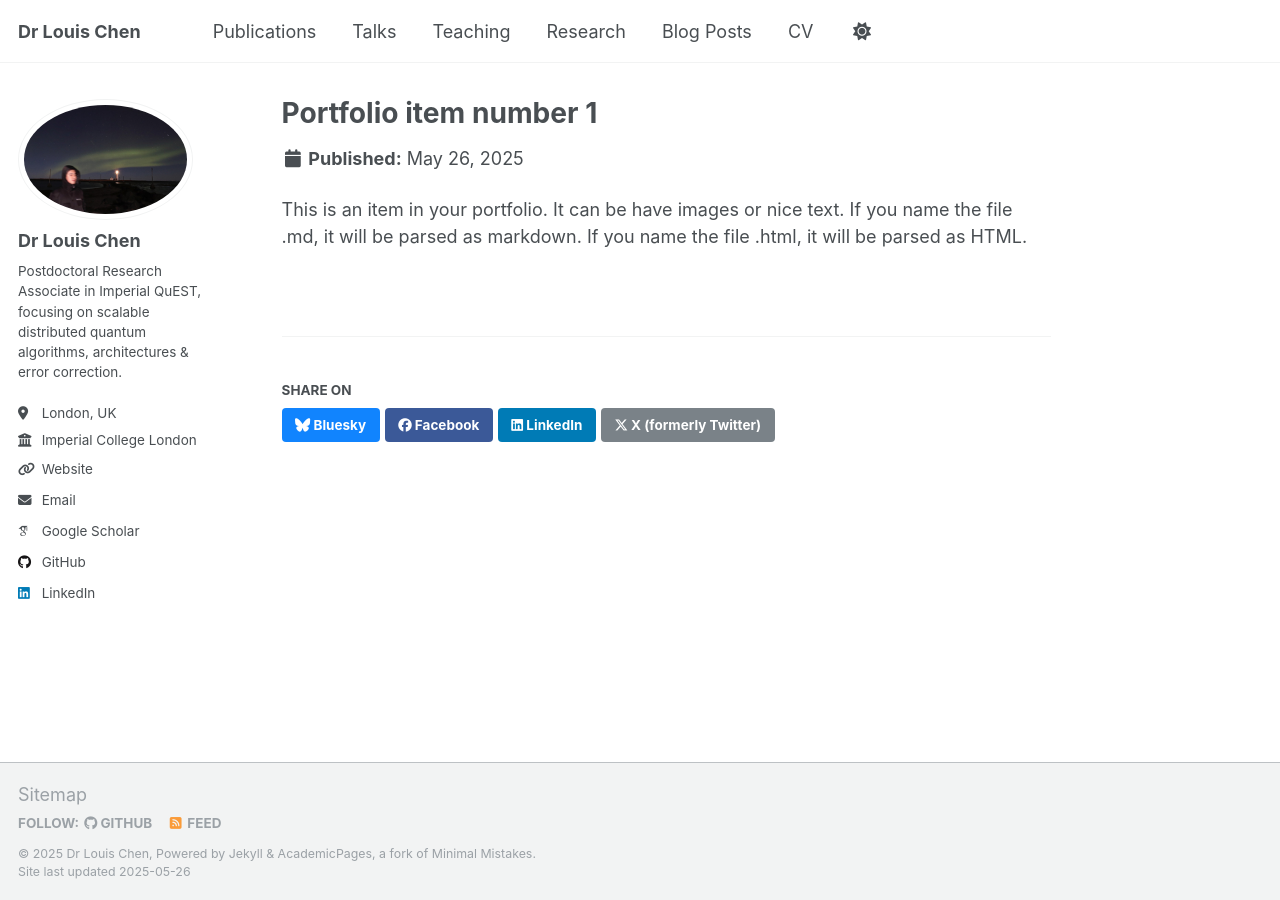
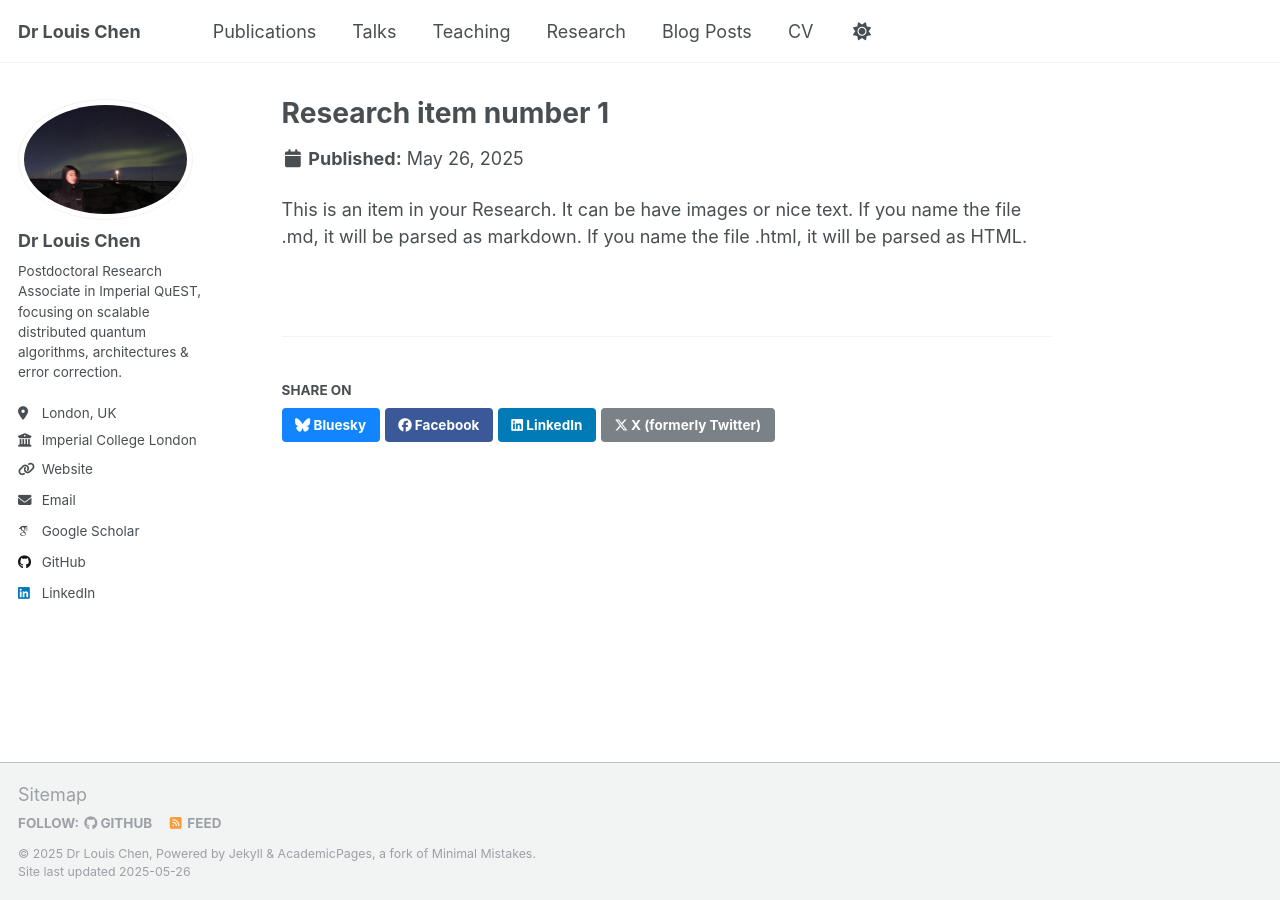
Before and after one commit to Louisanity/louisanity.github.io, a Jekyll site: the page built from _Research/Research-1.md, in a window 1280 px wide. Built offline with Jekyll 4.4.1, drawn with Linux system fonts in a browser that asks for light colours; some web fonts are replaced.

Commit message:
Update Research-1.md

```diff
--- a/_Research/Research-1.md
+++ b/_Research/Research-1.md
@@ -1,7 +1,7 @@
 ---
-title: "Portfolio item number 1"
-excerpt: "Short description of portfolio item number 1<br/><img src='/images/500x300.png'>"
-collection: portfolio
+title: "Research item number 1"
+excerpt: "Short description of Research item number 1<br/><img src='/images/500x300.png'>"
+collection: Research
 ---
 
-This is an item in your portfolio. It can be have images or nice text. If you name the file .md, it will be parsed as markdown. If you name the file .html, it will be parsed as HTML.
+This is an item in your Research. It can be have images or nice text. If you name the file .md, it will be parsed as markdown. If you name the file .html, it will be parsed as HTML.
```
